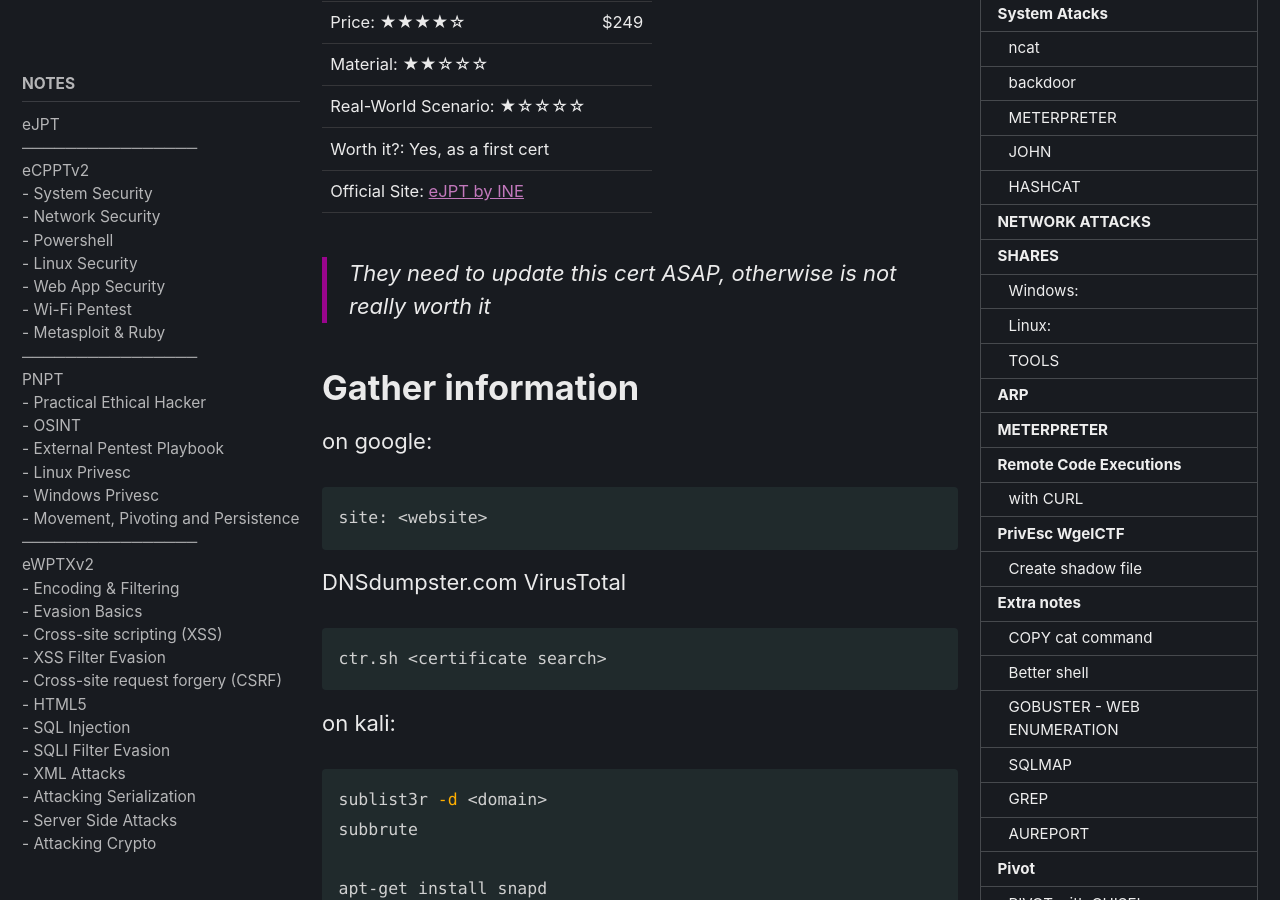
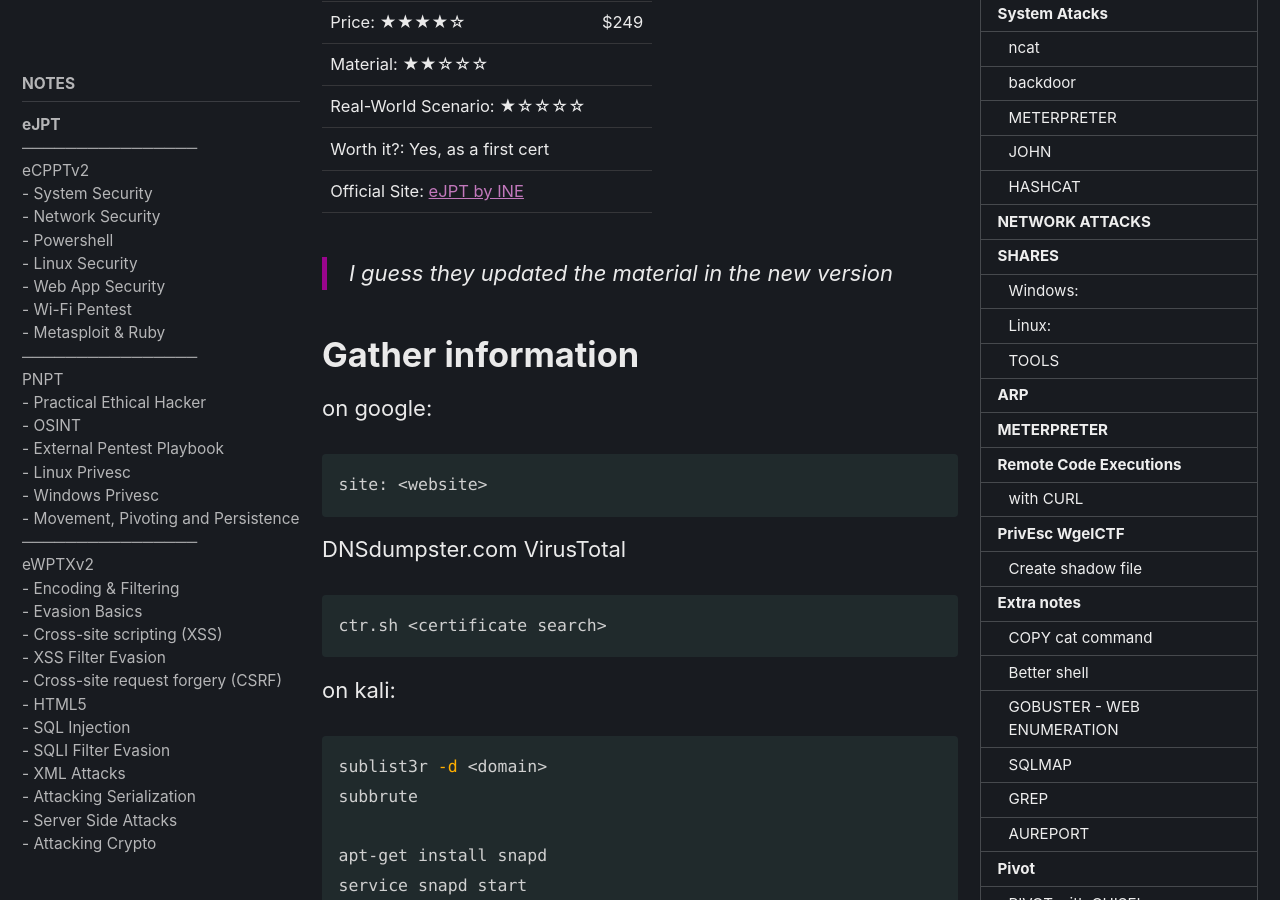
Before and after one commit to Johnermac/Johnermac.github.io, a Jekyll site: the page built from _posts/notes/ejpt/2023-11-18-ejpt.md, in a window 1280 px wide and 900 px high, scrolled down 988 px. Built offline with Jekyll 4.4.1, drawn with Linux system fonts in a browser that asks for light colours; cached includes are drawn as plain includes; nearby versions of some CDN libraries.

Commit message:
ejpt added

```diff
--- a/_data/navigation.yml
+++ b/_data/navigation.yml
@@ -12,7 +12,7 @@
   - title: Notes
     children:
       - title: "eJPT"
-        url: /notes/ejpt/ejpt/
+        url: /notes/ejpt/
       - title: "────────────────"
       - title: "eCPPTv2"
         url: /review/ecppt/
--- a/_posts/notes/ejpt/2023-11-18-ejpt.md
+++ b/_posts/notes/ejpt/2023-11-18-ejpt.md
@@ -28,7 +28,7 @@
 |Worth it?: Yes, as a first cert|
 |Official Site: [eJPT by INE](https://security.ine.com/certifications/ejpt-certification/)|
 
-> They need to update this cert ASAP, otherwise is not really worth it
+> I guess they updated the material in the new version
 
 # Gather information
 
```
